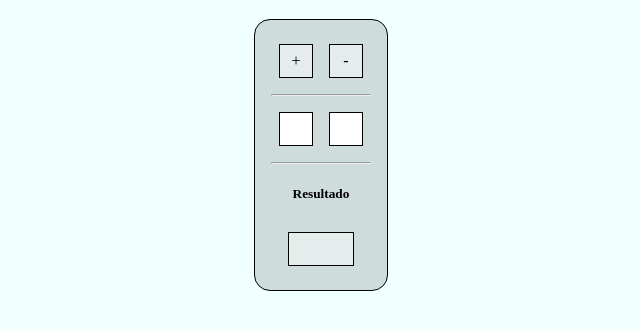
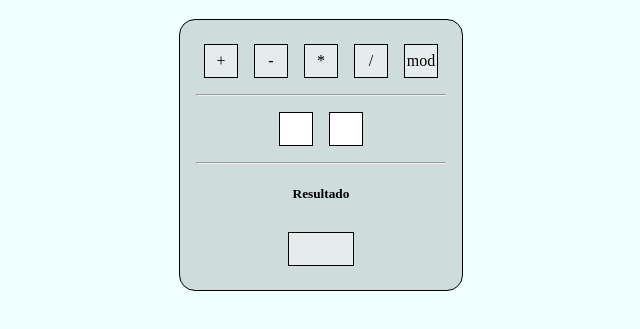
Before and after one commit to keuznub/weblibre, a website built with Vite: page breixobby/index.html in a window 1280 px wide. Shown: the part 293-622 px from the top of the page, without its empty margins (319-959 px from the left). Built offline with nearby package versions, Linux system fonts and the light colour scheme.

Commit message:
Agregacion de mas botones

```diff
--- a/breixobby/index.html
+++ b/breixobby/index.html
@@ -14,6 +14,9 @@
         <div class="buttons">
             <div class="button" data-operation="+">+</div>
             <div class="button" data-operation="-">-</div>
+            <div class="button" data-operation="*">*</div>
+            <div class="button" data-operation="/">/</div>
+            <div class="button" data-operation="%">mod</div>
         </div>
         <hr>
         <div class="editers">
--- a/breixobby/index.js
+++ b/breixobby/index.js
@@ -1,9 +1,11 @@
 const buttons = document.querySelectorAll('.button')
-
+const editors = document.querySelector('editors')
 for(let i of buttons){
     let operation = i.getAttribute('data-operation')
     i.addEventListener('click',() => calculo(operation))
 }
+
+
 
 function calculo(operation){
     let number1 = document.querySelector('.numberEdit1')
--- a/breixobby/style.css
+++ b/breixobby/style.css
@@ -34,6 +34,9 @@ section{
 
 .editers{
     display: flex;
+    align-content: center;
+    text-align: center;
+    justify-content: center;
 }
 .editers > *{
     width: 2em;
```
